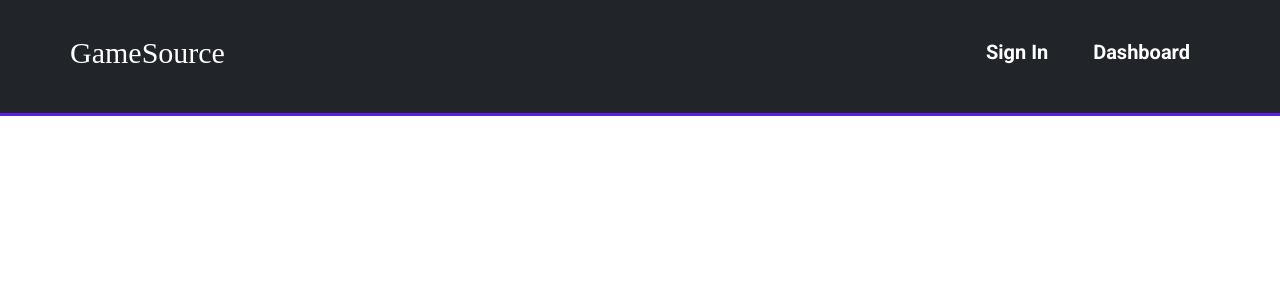
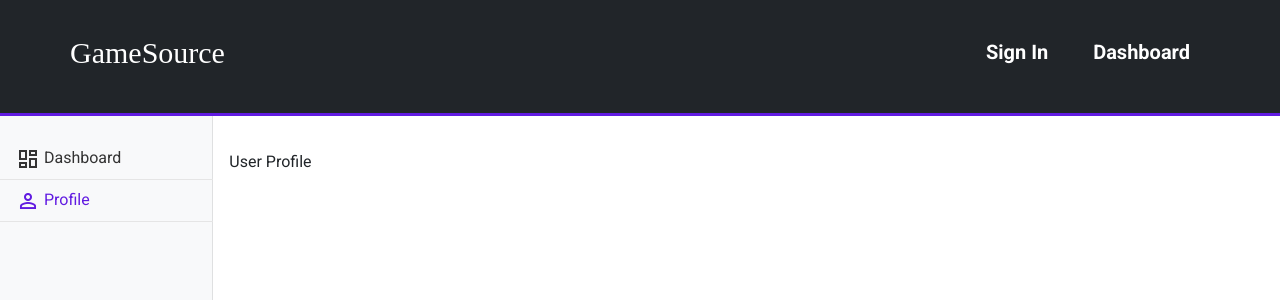
Before and after one commit to ntw3001/GameSource, a Vue app: page /user/dashboard/profile in a window 1280 px wide. Shown: the top 300 px of the page. Built offline with nearby package versions, Linux system fonts and the light colour scheme; no server answers; a web font is replaced by a local one; what vue-toast-notification would draw is missing.

Commit message:
fixed up a nice dashboard in the sidebar

```diff
--- a/src/components/user/dashboard/index.vue
+++ b/src/components/user/dashboard/index.vue
@@ -1,3 +1,53 @@
 <template>
-  Dash Baorb
+  <div class="container-fluid">
+    <div class="row">
+      <nav
+        id="sidebarMenu"
+        class="col-md-3 col-lg-2 d-md-block bg-light sidebar collapse"
+      >
+        <div class="position-sticky pt-3">
+          <ul class="nav flex-column">
+            <li class="nav-item">
+              <router-link :to="{name:'dashboard'}" class="nav-link">
+                <v-icon icon="mdi-view-dashboard-outline"/>
+                Dashboard
+              </router-link>
+            </li>
+            <li class="nav-item">
+              <router-link :to="{name:'user_profile'}" class="nav-link">
+                <v-icon icon="mdi-account-outline"/>
+                Profile
+              </router-link>
+            </li>
+            <li class="nav-item" v-if="userStore.user.isAdmin">
+              <router-link :to="{name:'admin_articles'}" class="nav-link">
+                <v-icon icon="mdi-text-box-multiple-outline"/>
+                Articles
+              </router-link>
+            </li>
+            <li class="nav-item" v-if="userStore.user.isAdmin">
+              <router-link :to="{name:'admin_add'}" class="nav-link">
+                <v-icon icon="mdi-text-box-edit-outline"/>
+                Add Articles
+              </router-link>
+            </li>
+          </ul>
+        </div>
+      </nav>
+      <main
+        id = "admin_body"
+        class="col-md-9 col-lg-10 ms-sm-auto px-md-4"
+      >
+        <div>
+          <router-view/>
+        </div>
+      </main>
+    </div>
+  </div>
 </template>
+
+<script setup>
+  import { useUserStore } from '@/stores/user'
+  const userStore = useUserStore()
+
+</script>
--- a/src/components/user/dashboard/main.vue
+++ b/src/components/user/dashboard/main.vue
@@ -1,3 +1,3 @@
 <template>
-  main tempelate
+  daashbaoa
 </template>
```
